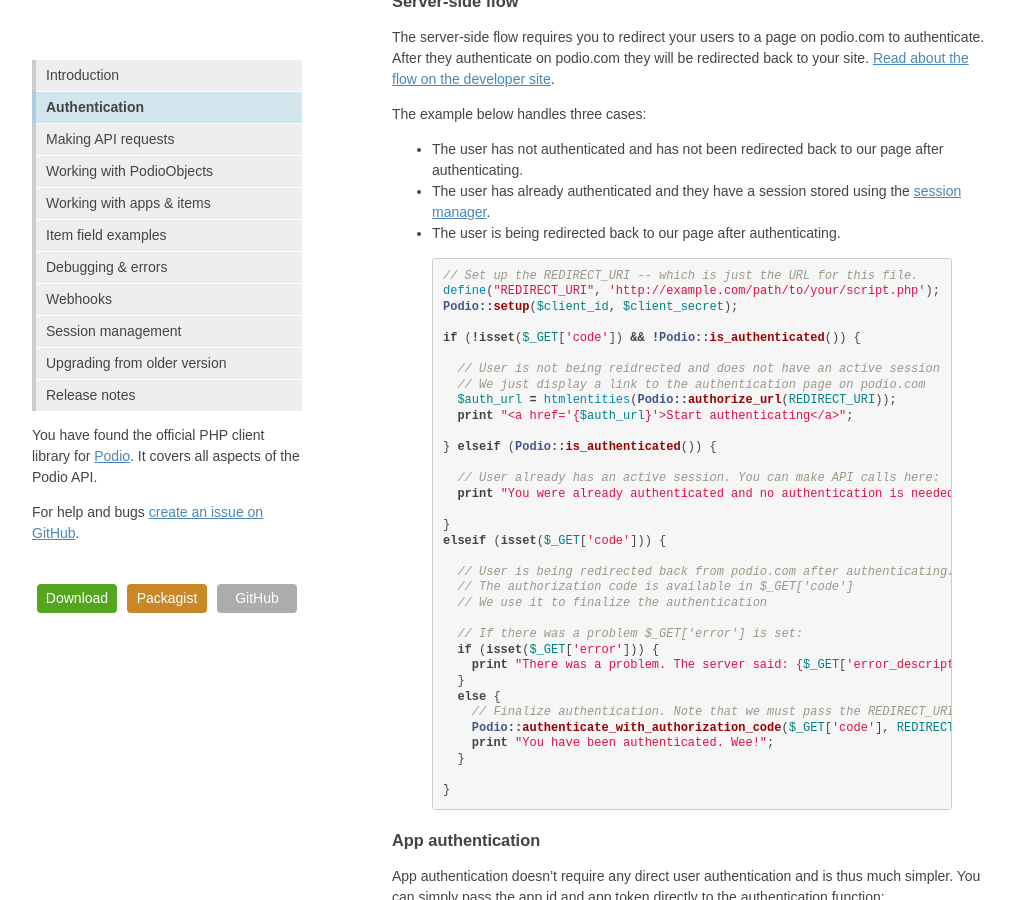
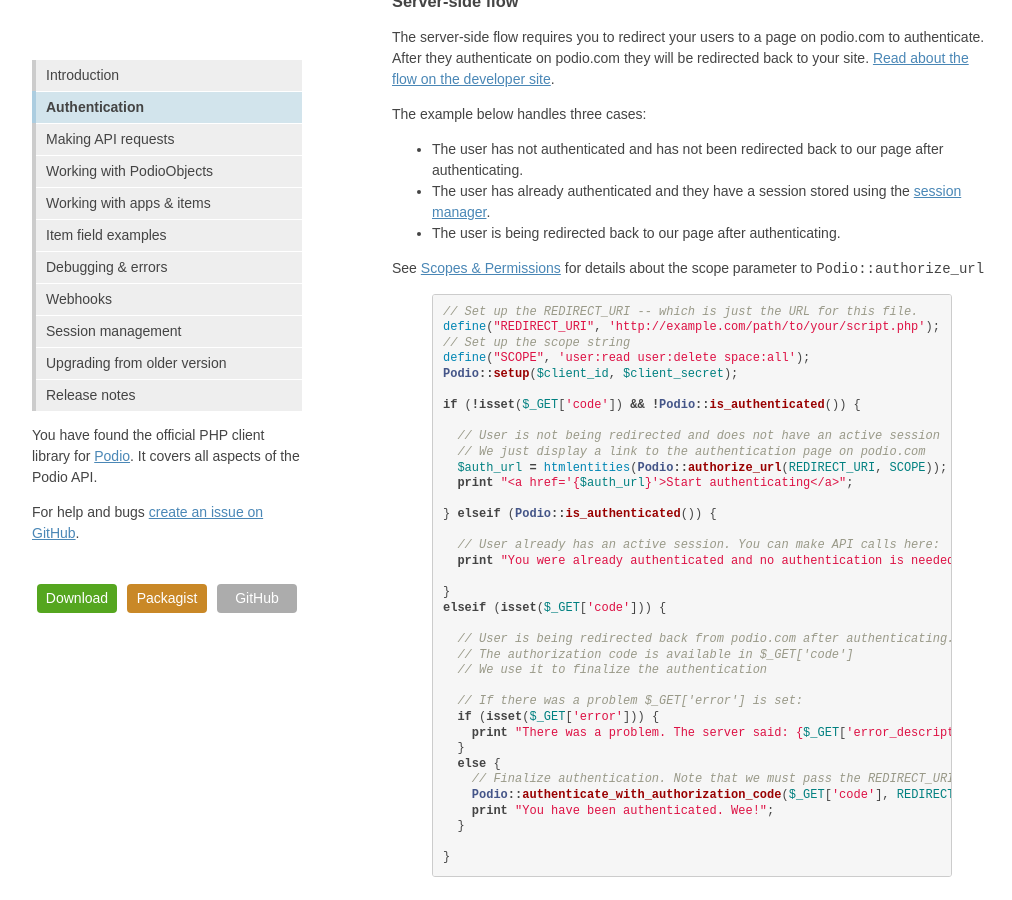
Before and after one commit to podio-community/podio-php, a Jekyll site: the page built from authentication/index.md, in a window 1280 px wide and 900 px high, scrolled down 732 px. Shown: the whole window, without its empty margins (128-1140 px from the left). Built offline with Jekyll 4.4.1, drawn with Linux system fonts in a browser that asks for light colours; our own code applies the rules of GitHub Pages for plain Markdown files.

Commit message:
Add scope to Podio::authorize_url

```diff
--- a/authentication/index.md
+++ b/authentication/index.md
@@ -32,16 +32,20 @@ The example below handles three cases:
 * The user has already authenticated and they have a session stored using the [session manager]({{site.baseurl}}/sessions).
 * The user is being redirected back to our page after authenticating.
 
+See [Scopes & Permissions](https://developers.podio.com/authentication/scopes) for details about the scope parameter to `Podio::authorize_url`
+
 {% highlight php startinline %}
 // Set up the REDIRECT_URI -- which is just the URL for this file.
 define("REDIRECT_URI", 'http://example.com/path/to/your/script.php');
+// Set up the scope string
+define("SCOPE", 'user:read user:delete space:all');
 Podio::setup($client_id, $client_secret);
 
 if (!isset($_GET['code']) && !Podio::is_authenticated()) {
 
-  // User is not being reidrected and does not have an active session
+  // User is not being redirected and does not have an active session
   // We just display a link to the authentication page on podio.com
-  $auth_url = htmlentities(Podio::authorize_url(REDIRECT_URI));
+  $auth_url = htmlentities(Podio::authorize_url(REDIRECT_URI, SCOPE));
   print "<a href='{$auth_url}'>Start authenticating</a>";
 
 } elseif (Podio::is_authenticated()) {
```
